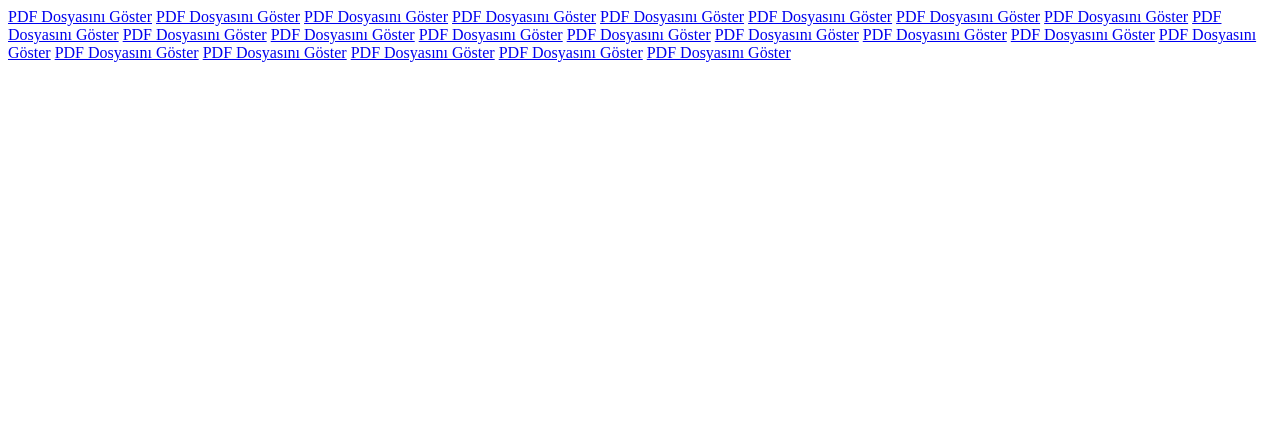
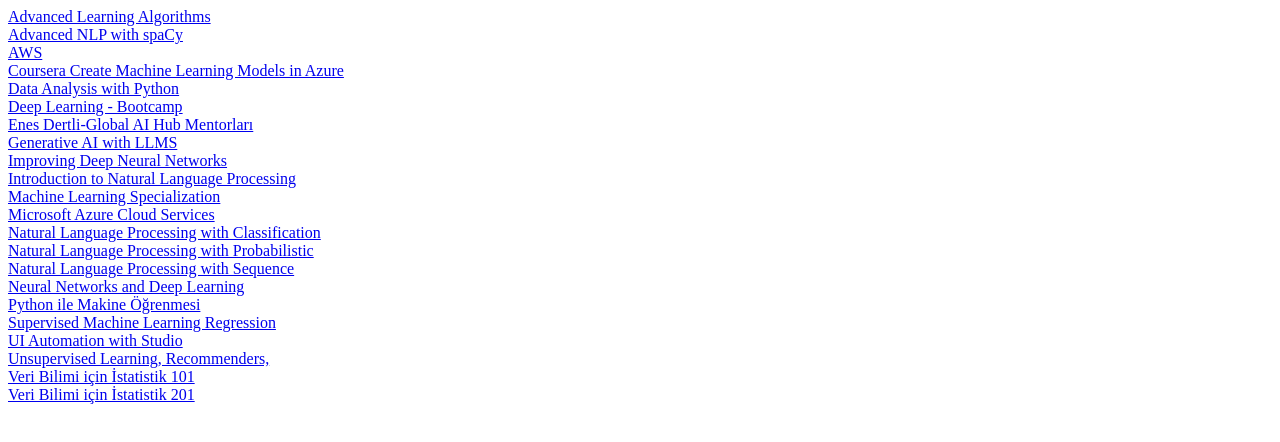
Before and after one commit to enesdertli/enesdertli.github.io, a plain HTML site: page index.html in a window 1280 px wide. Drawn offline with Linux system fonts and the light colour scheme.

Commit message:
index.html

```diff
--- a/index.html
+++ b/index.html
@@ -1,43 +1,43 @@
-<a href="pdfs/Advanced Learning Algorithms.pdf" class="image fit">PDF Dosyasını Göster</a>
-
-<a href="pdfs/Advanced NLP with spaCy.pdf" class="image fit">PDF Dosyasını Göster</a>
-
-<a href="pdfs/AWS.pdf" class="image fit">PDF Dosyasını Göster</a>
-
-<a href="pdfs/Coursera Create Machine Learning Models in Azure.pdf" class="image fit">PDF Dosyasını Göster</a>
-
-<a href="pdfs/Data Analysis with Python.pdf" class="image fit">PDF Dosyasını Göster</a>
-
-<a href="pdfs/Deep Learning - Bootcamp.pdf" class="image fit">PDF Dosyasını Göster</a>
-
-<a href="pdfs/Enes Dertli-Global AI Hub Mentorları-Global AI Hub.pdf" class="image fit">PDF Dosyasını Göster</a>
-
-<a href="pdfs/Generative AI with Large Language Models.pdf" class="image fit">PDF Dosyasını Göster</a>
-
-<a href="pdfs/Improving Deep Neural Networks.pdf" class="image fit">PDF Dosyasını Göster</a>
-
-<a href="pdfs/Introduction to Natural Language Processing.pdf" class="image fit">PDF Dosyasını Göster</a>
-
-<a href="pdfs/Machine Learning Specialization.pdf" class="image fit">PDF Dosyasını Göster</a>
-
-<a href="pdfs/Microsoft Azure Cloud Services.pdf" class="image fit">PDF Dosyasını Göster</a>
-
-<a href="pdfs/Natural Language Processing with Classification.pdf" class="image fit">PDF Dosyasını Göster</a>
-
-<a href="pdfs/Natural Language Processing with Probabilistic.pdf" class="image fit">PDF Dosyasını Göster</a>
-
-<a href="pdfs/Natural Language Processing with Sequence.pdf" class="image fit">PDF Dosyasını Göster</a>
-
-<a href="pdfs/Neural Networks and Deep Learning.pdf" class="image fit">PDF Dosyasını Göster</a>
-
-<a href="pdfs/Python ile Makine Öğrenmesi.pdf" class="image fit">PDF Dosyasını Göster</a>
-
-<a href="pdfs/Supervised Machine Learning Regression and.pdf" class="image fit">PDF Dosyasını Göster</a>
-
-<a href="pdfs/UI Automation with Studio.pdf" class="image fit">PDF Dosyasını Göster</a>
-
-<a href="pdfs/Unsupervised Learning, Recommenders,.pdf" class="image fit">PDF Dosyasını Göster</a>
-
-<a href="pdfs/Veri Bilimi için İstatistik 101.pdf.pdf" class="image fit">PDF Dosyasını Göster</a>
-
-<a href="pdfs/Veri Bilimi için İstatistik 201.pdf" class="image fit">PDF Dosyasını Göster</a>
+<a href="pdfs/Advanced Learning Algorithms.pdf" class="image fit">Advanced Learning Algorithms</a>
+<br>
+<a href="pdfs/Advanced NLP with spaCy.pdf" class="image fit">Advanced NLP with spaCy</a>
+<br>
+<a href="pdfs/AWS.pdf" class="image fit">AWS</a>
+<br>
+<a href="pdfs/Coursera Create Machine Learning Models in Azure.pdf" class="image fit">Coursera Create Machine Learning Models in Azure</a>
+<br>
+<a href="pdfs/Data Analysis with Python.pdf" class="image fit">Data Analysis with Python</a>
+<br>
+<a href="pdfs/Deep Learning - Bootcamp.pdf" class="image fit">Deep Learning - Bootcamp</a>
+<br>
+<a href="pdfs/Enes Dertli-Global AI Hub Mentorları-Global AI Hub.pdf" class="image fit">Enes Dertli-Global AI Hub Mentorları</a>
+<br>
+<a href="pdfs/Generative AI with Large Language Models.pdf" class="image fit">Generative AI with LLMS</a>
+<br>
+<a href="pdfs/Improving Deep Neural Networks.pdf" class="image fit">Improving Deep Neural Networks</a>
+<br>
+<a href="pdfs/Introduction to Natural Language Processing.pdf" class="image fit">Introduction to Natural Language Processing</a>
+<br>
+<a href="pdfs/Machine Learning Specialization.pdf" class="image fit">Machine Learning Specialization</a>
+<br>
+<a href="pdfs/Microsoft Azure Cloud Services.pdf" class="image fit">Microsoft Azure Cloud Services</a>
+<br>
+<a href="pdfs/Natural Language Processing with Classification.pdf" class="image fit">Natural Language Processing with Classification</a>
+<br>
+<a href="pdfs/Natural Language Processing with Probabilistic.pdf" class="image fit">Natural Language Processing with Probabilistic</a>
+<br>
+<a href="pdfs/Natural Language Processing with Sequence.pdf" class="image fit">Natural Language Processing with Sequence</a>
+<br>
+<a href="pdfs/Neural Networks and Deep Learning.pdf" class="image fit">Neural Networks and Deep Learning</a>
+<br>
+<a href="pdfs/Python ile Makine Öğrenmesi.pdf" class="image fit">Python ile Makine Öğrenmesi</a>
+<br>
+<a href="pdfs/Supervised Machine Learning Regression and.pdf" class="image fit">Supervised Machine Learning Regression</a>
+<br>
+<a href="pdfs/UI Automation with Studio.pdf" class="image fit">UI Automation with Studio</a>
+<br>
+<a href="pdfs/Unsupervised Learning, Recommenders,.pdf" class="image fit">Unsupervised Learning, Recommenders,</a>
+<br>
+<a href="pdfs/Veri Bilimi için İstatistik 101.pdf.pdf" class="image fit">Veri Bilimi için İstatistik 101</a>
+<br>
+<a href="pdfs/Veri Bilimi için İstatistik 201.pdf" class="image fit">Veri Bilimi için İstatistik 201</a>
```
